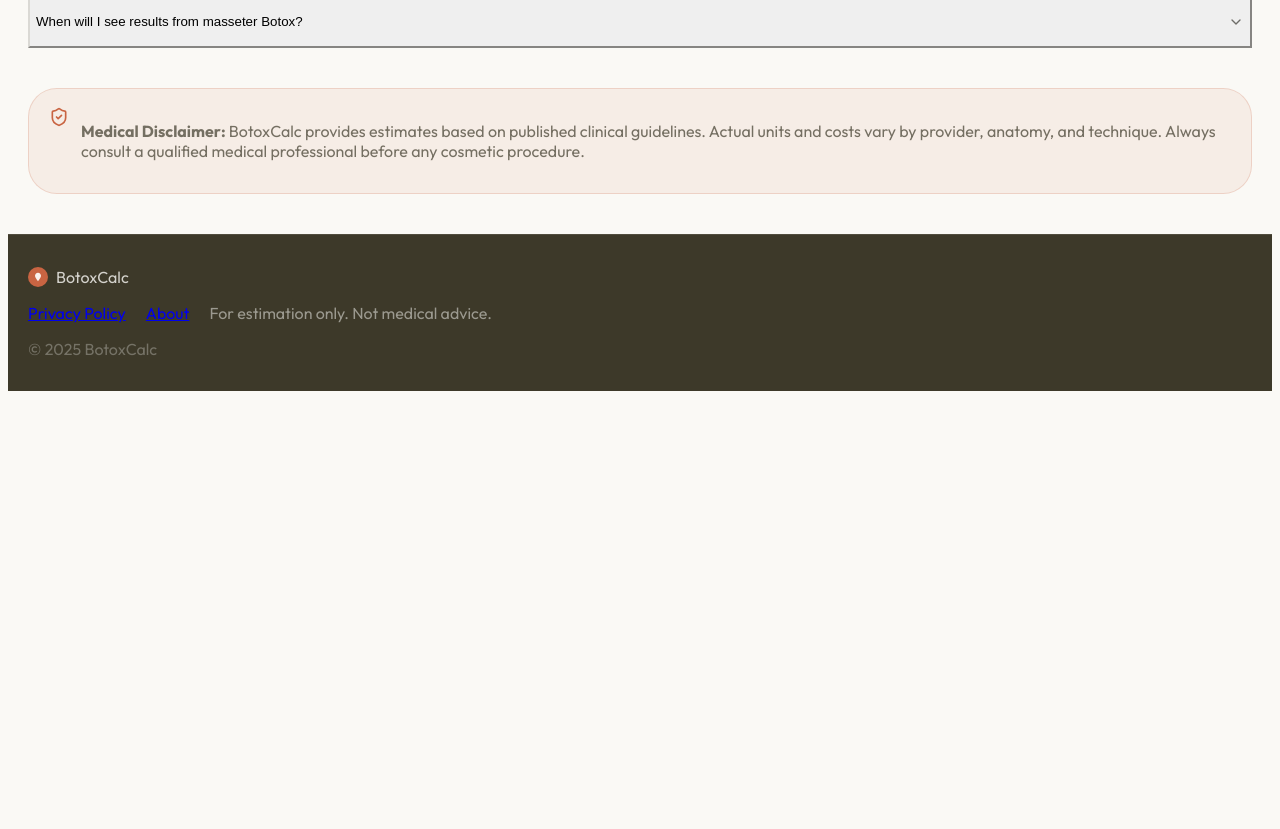
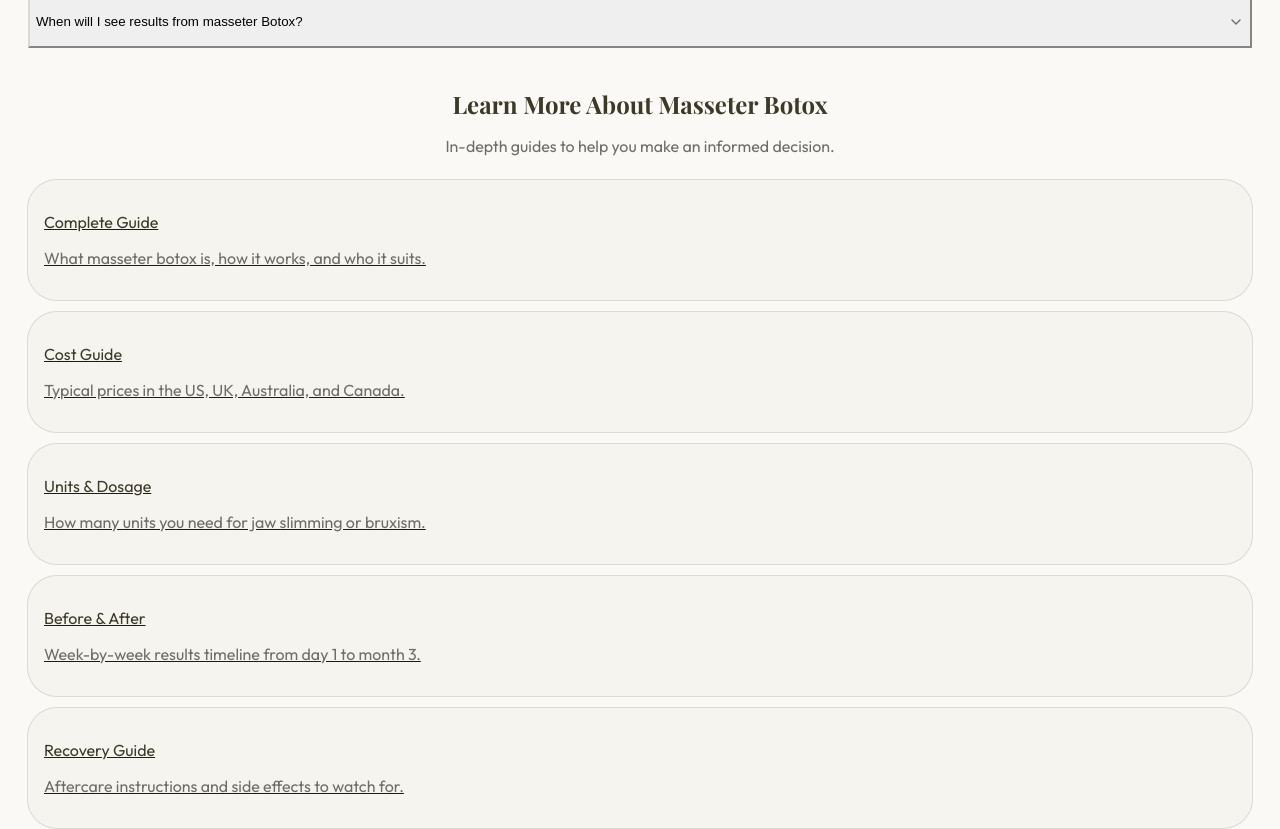
Before and after one commit to chenxiaochun/masseter-botox, a Next.js app: page /masseter in a window 1280 px wide. Shown: the part 3080-3909 px from the top of the page. Before the commit the page ends 3479 px from the top, so only its background shows below. Built offline with nearby package versions, Linux system fonts and the light colour scheme.

Commit message:
feat: add Learn More guide links section to masseter hub page

```diff
--- a/app/masseter/page.tsx
+++ b/app/masseter/page.tsx
@@ -64,6 +64,39 @@ const HOW_TO_STEPS = [
   { icon: MapPin,       n: '02', title: 'Your Country',    text: 'Select for accurate local pricing.' },
   { icon: Hand,         n: '03', title: 'First Treatment', text: 'Indicate if this is your first session.' },
   { icon: CalcIcon,     n: '04', title: 'Get Estimate',    text: 'Tap Calculate for your personalised result.' },
+]
+
+const GUIDE_LINKS = [
+  {
+    href: '/masseter/guide',
+    title: 'Complete Guide',
+    desc: 'What masseter botox is, how it works, and who it suits.',
+  },
+  {
+    href: '/masseter/cost',
+    title: 'Cost Guide',
+    desc: 'Typical prices in the US, UK, Australia, and Canada.',
+  },
+  {
+    href: '/masseter/units',
+    title: 'Units & Dosage',
+    desc: 'How many units you need for jaw slimming or bruxism.',
+  },
+  {
+    href: '/masseter/before-after',
+    title: 'Before & After',
+    desc: 'Week-by-week results timeline from day 1 to month 3.',
+  },
+  {
+    href: '/masseter/recovery',
+    title: 'Recovery Guide',
+    desc: 'Aftercare instructions and side effects to watch for.',
+  },
+  {
+    href: '/masseter/bruxism',
+    title: 'Bruxism Guide',
+    desc: 'How botox treats teeth grinding — dosage and results.',
+  },
 ]
 
 export default function MasseterPage() {
@@ -202,6 +235,32 @@ export default function MasseterPage() {
             </div>
           </section>
 
+          {/* Learn More */}
+          <section className="mt-10">
+            <div className="text-center mb-6">
+              <h2 className="font-heading text-2xl font-bold text-foreground mb-2">
+                Learn More About Masseter Botox
+              </h2>
+              <p className="text-sm text-muted-foreground">
+                In-depth guides to help you make an informed decision.
+              </p>
+            </div>
+            <div className="grid sm:grid-cols-2 lg:grid-cols-3 gap-3">
+              {GUIDE_LINKS.map(({ href, title, desc }) => (
+                <a
+                  key={href}
+                  href={href}
+                  className="bg-card rounded-2xl p-4 ring-1 ring-border hover:ring-primary/40 hover:-translate-y-0.5 hover:shadow-md transition-all group"
+                >
+                  <p className="text-sm font-semibold text-foreground mb-1 group-hover:text-primary transition-colors">
+                    {title}
+                  </p>
+                  <p className="text-xs text-muted-foreground leading-relaxed">{desc}</p>
+                </a>
+              ))}
+            </div>
+          </section>
+
           {/* Disclaimer */}
           <div className="mt-10 flex items-start gap-3 bg-primary/8 border border-primary/20 rounded-2xl px-5 py-4">
             <ShieldCheck className="w-5 h-5 text-primary shrink-0 mt-0.5" />
```
Also changed, not shown: 1 other file (tests, documents, lock files or other folders).
